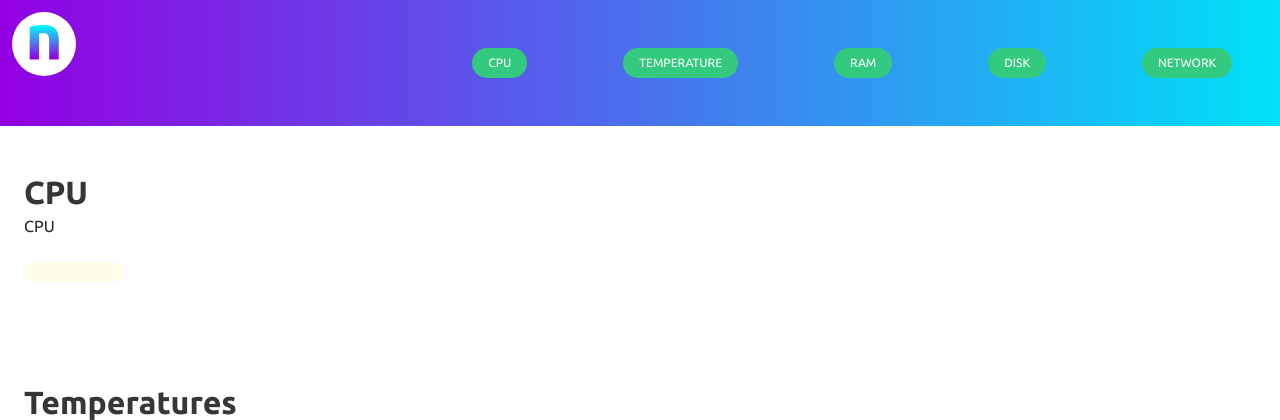
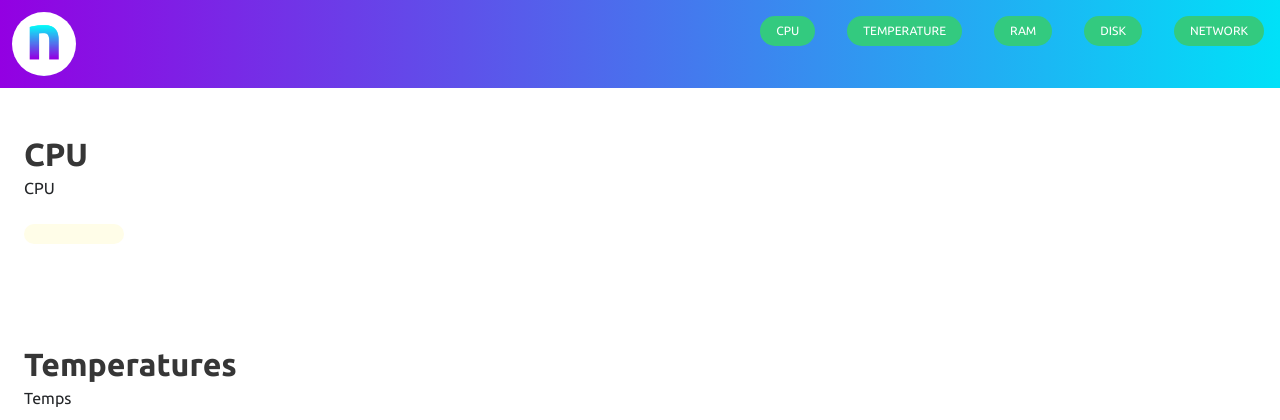
Before and after one commit to ninomerlino/norm, a Flask app: page / in a window 1280 px wide. Shown: the top 420 px of the page. Run offline with Flask 2, Linux system fonts and the light colour scheme; data that the repository does not hold is empty.

Commit message:
ok now is good

```diff
--- a/norm/static/js/main.js
+++ b/norm/static/js/main.js
@@ -15,7 +15,6 @@ class Client{
     static max_rate = 10000
     static min_rate = 500
     constructor(){
-        this.data = []
         this.rate = 1000
         this.active = true
         this.buffer_size = 20
@@ -44,21 +43,11 @@ class Client{
     }
     async listener(){
         while (this.active){
-            if(this.data.push(await this.post('/update')) > this.buffer_size)this.data.shift();
-            let json = this.data[this.data.length-1]
-
-            this.update_graph(this.cpu_Graph, [parseFloat(json["cpu_usage"][0])])
+            let json = await this.post('/update')
+            this.update_graph(this.cpu_Graph,json["cpu_usage"].map(val => parseFloat(val)))
             this.update_graph(this.ram_Graph, [parseFloat(json["ram"])])
-            let net = []
-            for(let key in json["net_speed"]){
-                net.push(parseFloat(json["net_speed"][key]))
-            }
-            this.update_graph(this.net_Graph, net)
-            let temps = []
-            for(let key in json["temp"]){
-                temps.push(parseFloat(json["temp"][key]))
-            }
-            this.update_graph(this.temp_Graph, temps)
+            this.update_graph(this.net_Graph, Object.values(json["net_speed"]).map(val => parseFloat(val)))
+            this.update_graph(this.temp_Graph, Object.values(json["temp"]).map(val => parseFloat(val)))
             this.disk_Graph.data.datasets[0].data = [parseFloat(json["disk_usage"]), 100-parseFloat(json["disk_usage"])]
             this.disk_Graph.update()
             await this.sleep(this.rate)
--- a/norm/templates/index.html
+++ b/norm/templates/index.html
@@ -25,11 +25,11 @@
               </div>
               <div id="navbar-selectors" class="navbar-menu">
                   <div id="selector" class="navbar-end">
-                    <a class="navbar-item level-item button is-rounded is-success m-6 is-small" onclick="client.toggle_field(0)">CPU</a>
-                    <a class="navbar-item level-item button is-rounded is-success m-6 is-small" onclick="client.toggle_field(1)">TEMPERATURE</a>
-                    <a class="navbar-item level-item button is-rounded is-success m-6 is-small" onclick="client.toggle_field(2)">RAM</a>
-                    <a class="navbar-item level-item button is-rounded is-success m-6 is-small" onclick="client.toggle_field(3)">DISK</a>
-                    <a class="navbar-item level-item button is-rounded is-success m-6 is-small" onclick="client.toggle_field(4)">NETWORK</a>
+                    <a class="navbar-item level-item button is-rounded is-success m-4 is-small" onclick="client.toggle_field(0)">CPU</a>
+                    <a class="navbar-item level-item button is-rounded is-success m-4 is-small" onclick="client.toggle_field(1)">TEMPERATURE</a>
+                    <a class="navbar-item level-item button is-rounded is-success m-4 is-small" onclick="client.toggle_field(2)">RAM</a>
+                    <a class="navbar-item level-item button is-rounded is-success m-4 is-small" onclick="client.toggle_field(3)">DISK</a>
+                    <a class="navbar-item level-item button is-rounded is-success m-4 is-small" onclick="client.toggle_field(4)">NETWORK</a>
                   </div>
               </div>
           </nav>
```
